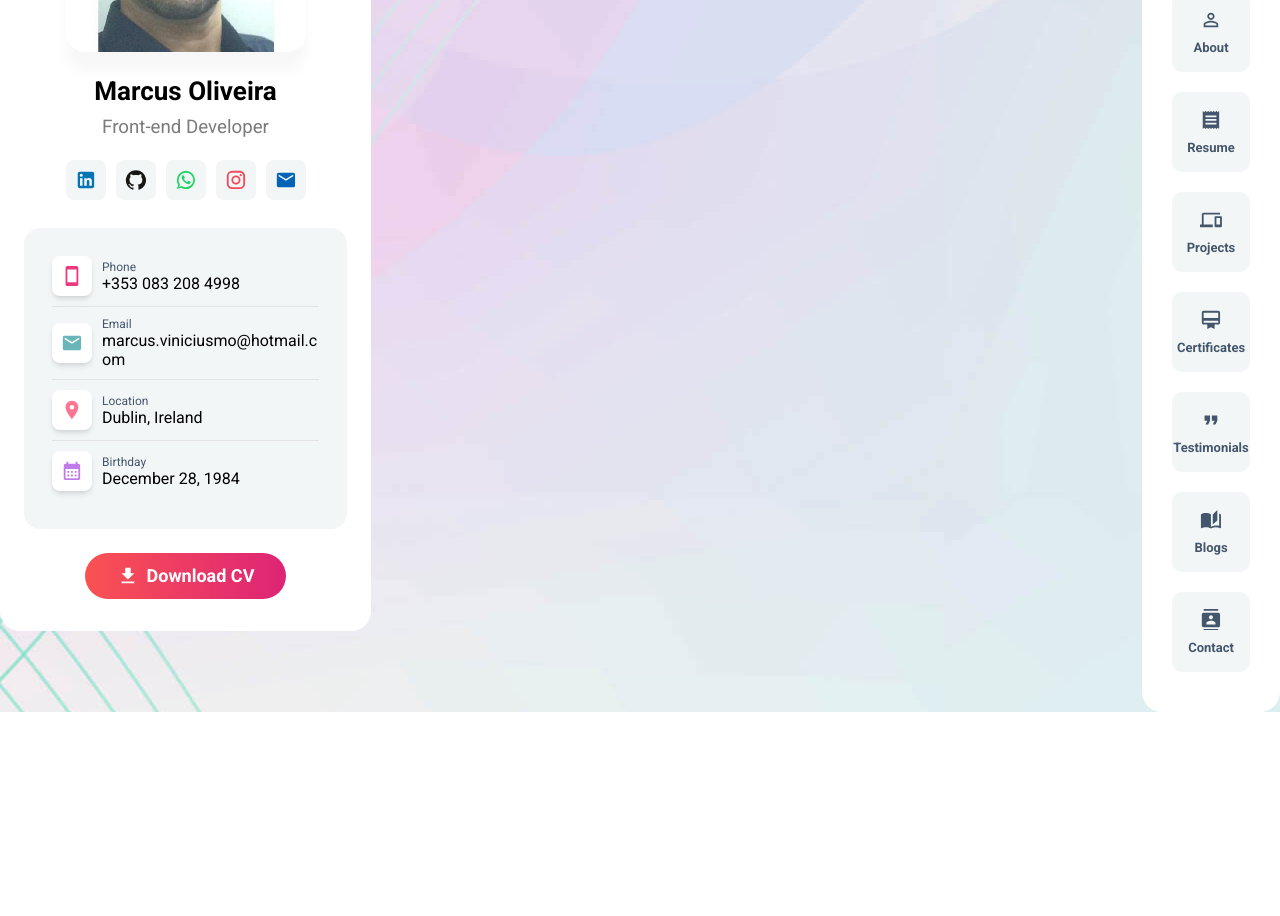
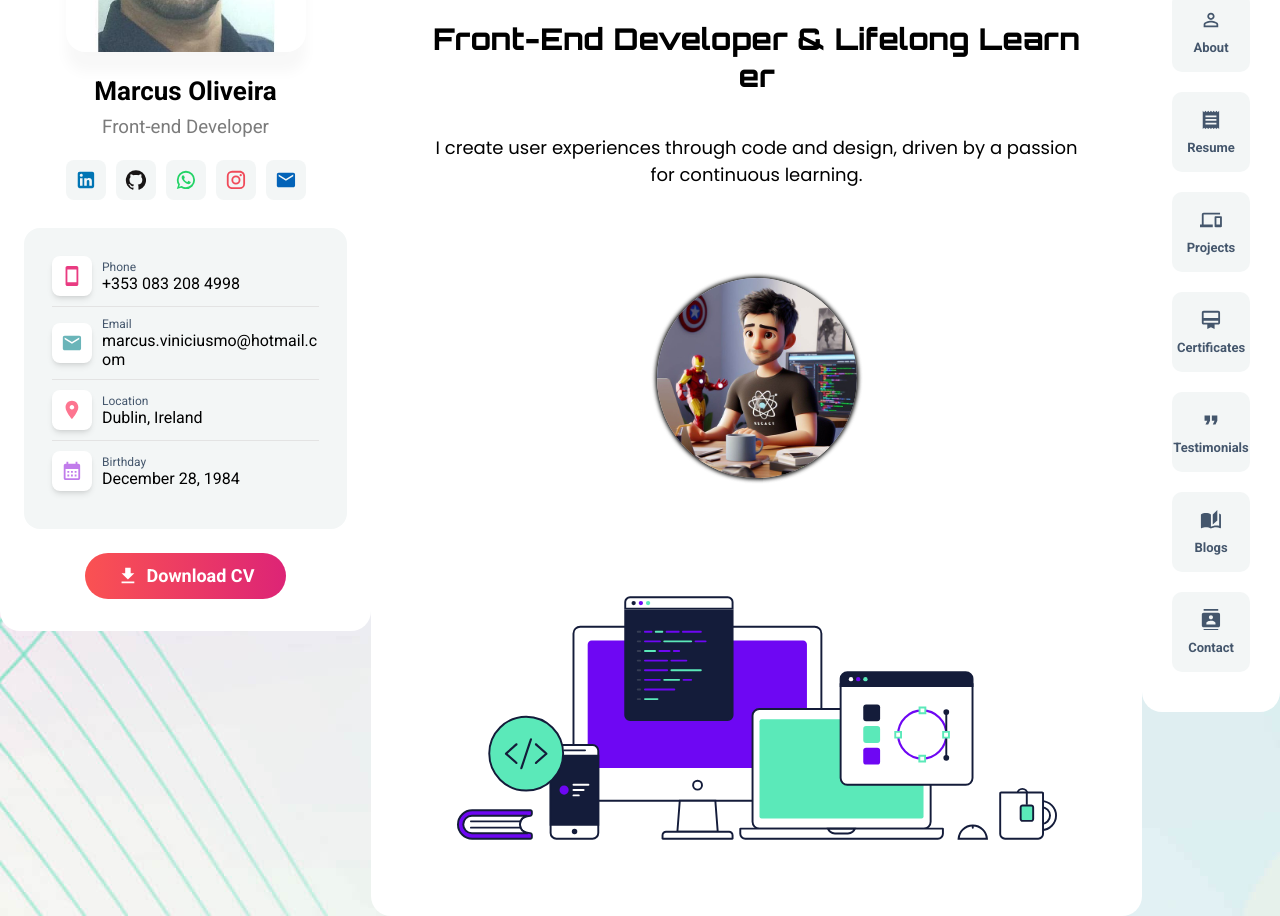
Before and after one commit to marcusviniciusmo/My_Portfolio__, a React (Vite) app in the folder frontend/: page / in a window 1280 px wide. Shown: the part 340-1256 px from the top of the page. Before the commit the page ends 1052 px from the top, so only its background shows below. Built offline with nearby package versions, Linux system fonts and the light colour scheme.

Commit message:
Home view styling

```diff
--- a/frontend/index.html
+++ b/frontend/index.html
@@ -10,7 +10,7 @@
     <meta name="viewport" content="width=device-width, initial-scale=1.0" />
 
 
-    <link href="https://fonts.googleapis.com/css2?family=Roboto:wght@400;700;900&display=swap" rel="stylesheet">
+    <link href="https://fonts.googleapis.com/css2?family=Roboto:wght@400;700;900&family=Poppins:wght@400;700;900&family=Orbitron:wght@400..900&display=swap" rel="stylesheet">
     <title>My Portfolio</title>
   </head>
   <body>
--- a/frontend/src/views/Home/index.tsx
+++ b/frontend/src/views/Home/index.tsx
@@ -1,7 +1,23 @@
+import Avatar from '../../assets/avatar.jpg';
+import SetupImage from '../../assets/setupImage.svg';
+import {
+  HomeContainer,
+  Title,
+  Subtitle,
+  AvatarContainer,
+  Setup,
+} from './styles';
+
 export function Home() {
   return (
-    <>
-      <h1>HOME VIEW</h1>
-    </>
+    <HomeContainer>
+      <Title>Front-End Developer & Lifelong Learner</Title>
+      <Subtitle>
+        I create user experiences through code and design, driven by a passion
+        for continuous learning.
+      </Subtitle>
+      <AvatarContainer src={Avatar} />
+      <Setup src={SetupImage} />
+    </HomeContainer>
   );
 }
--- /dev/null
+++ b/frontend/src/views/Home/styles.ts
@@ -0,0 +1,42 @@
+import styled from 'styled-components';
+
+export const HomeContainer = styled.div`
+  color: ${({ theme }) => theme.colors.text};
+  margin-top: 2rem;
+  padding: 4.8rem 5.6rem;
+  display: flex;
+  flex-direction: column;
+  align-items: center;
+  text-align: center;
+  gap: 4rem;
+`;
+
+export const Title = styled.h1`
+  font-family: 'Orbitron';
+  font-size: 3rem;
+  font-weight: 800;
+  word-break: break-all;
+`;
+
+export const Subtitle = styled.p`
+  font-family: 'Poppins';
+  font-size: 1.8rem;
+`;
+
+export const AvatarContainer = styled.img`
+  width: 20rem;
+  height: 20rem;
+  border-radius: 50%;
+  margin-block: 5rem;
+  box-shadow:
+    0 0 5px ${({ theme }) => theme.colors.text},
+    0 0 5px ${({ theme }) => theme.colors.text};
+`;
+
+export const Setup = styled.img`
+  width: 60rem;
+  height: 30rem;
+  box-shadow: ${({ theme }) =>
+    theme.title === 'Dark' &&
+    `0 0 5px ${theme.colors.text}, inset 0 0 5px ${theme.colors.text}`};
+`;
```
Also changed, not shown: frontend/src/assets/avatar.jpg (added), frontend/src/assets/setupImage.svg (added).
